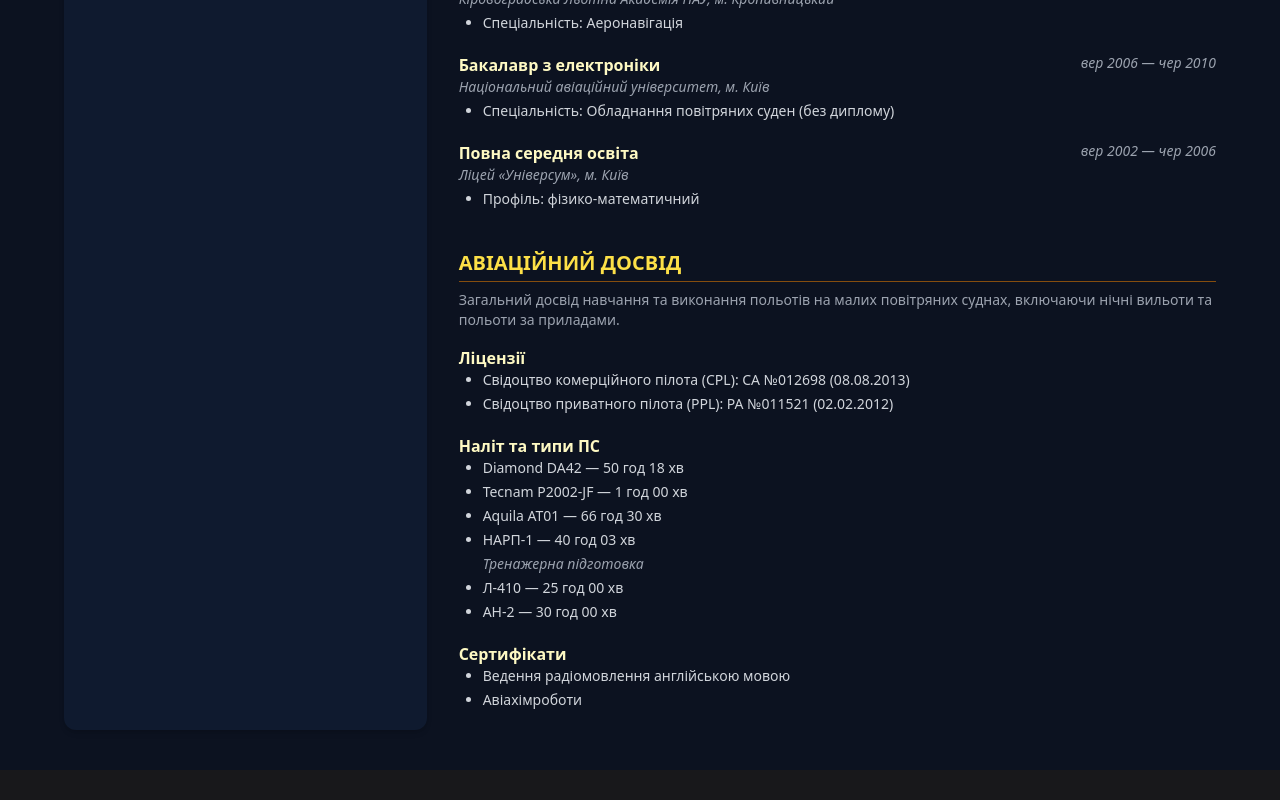
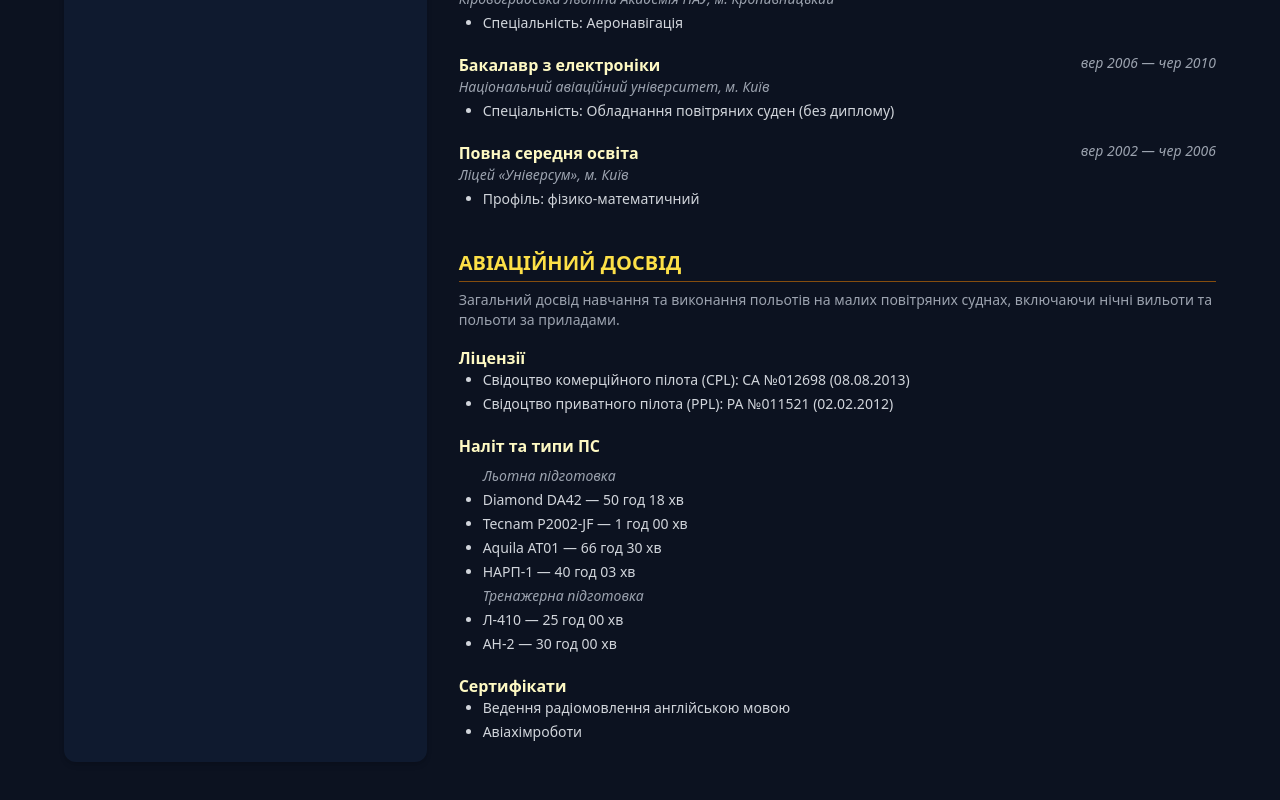
Before and after one commit to OKchesterOK/cv-landing, a React (Vite) app: page / in a window 1280 px wide. Shown: the part 1238-2038 px from the top of the page. Before the commit the page ends 2008 px from the top, so only its background shows below. Built offline with nearby package versions, Linux system fonts and the light colour scheme.

Commit message:
Update App.jsx

```diff
--- a/src/App.jsx
+++ b/src/App.jsx
@@ -158,11 +158,16 @@ export default function App() {
             ]} /> */}
             <ListItem title="Наліт та типи ПС">
               <ul className="list-disc pl-6 text-sm text-gray-300 space-y-1">
+                <li className="!list-none mt-2">
+                  <span className="text-sm italic text-gray-400">
+                    Льотна підготовка
+                  </span>
+                </li>
                 <li>Diamond DA42 — 50 год 18 хв</li>
                 <li>Tecnam P2002-JF — 1 год 00 хв</li>
                 <li>Aquila AT01 — 66 год 30 хв</li>
                 <li>НАРП-1 — 40 год 03 хв</li>
-                <li className="!list-none mt-2">
+                <li className="!list-none">
                   <span className="text-sm italic text-gray-400">
                     Тренажерна підготовка
                   </span>
```
